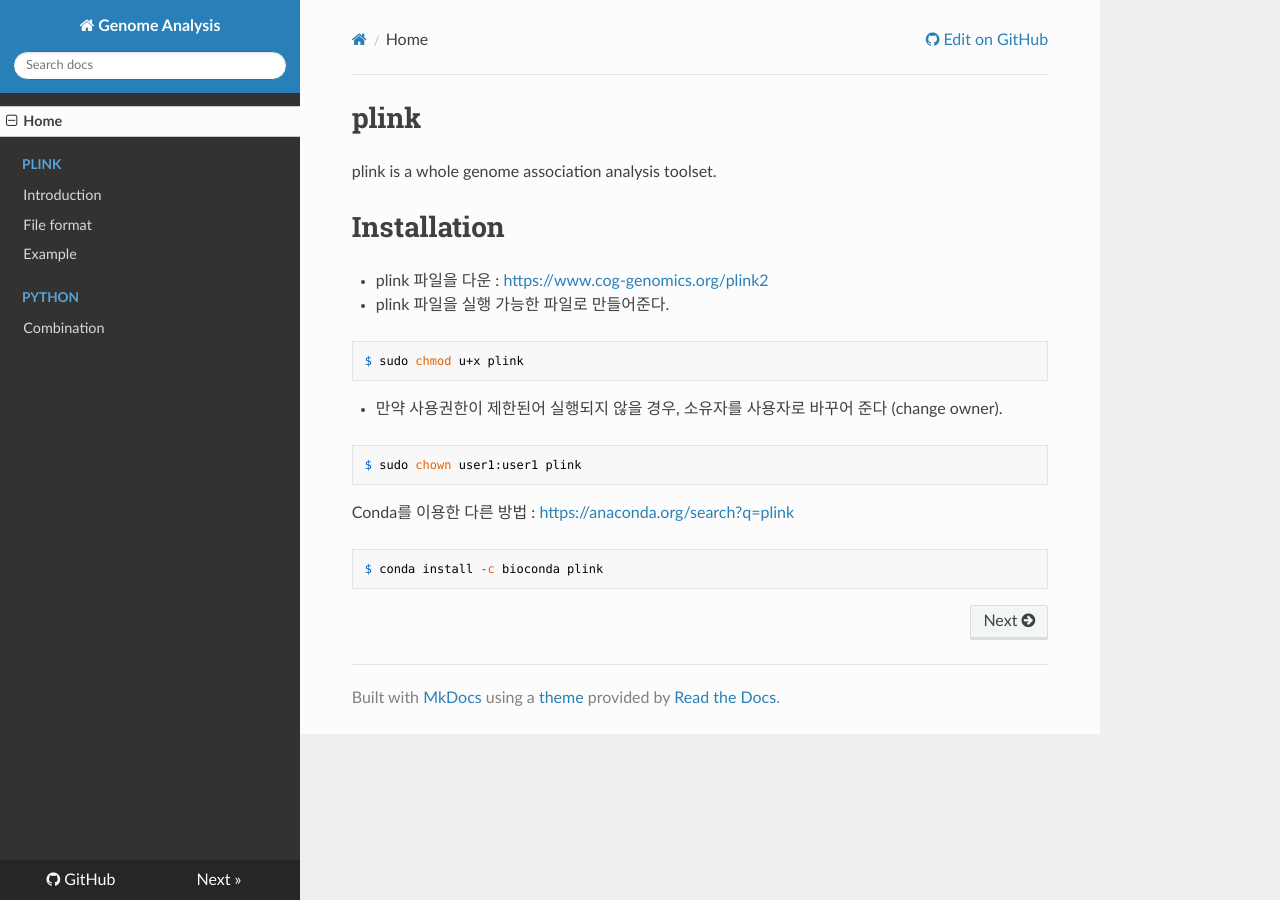
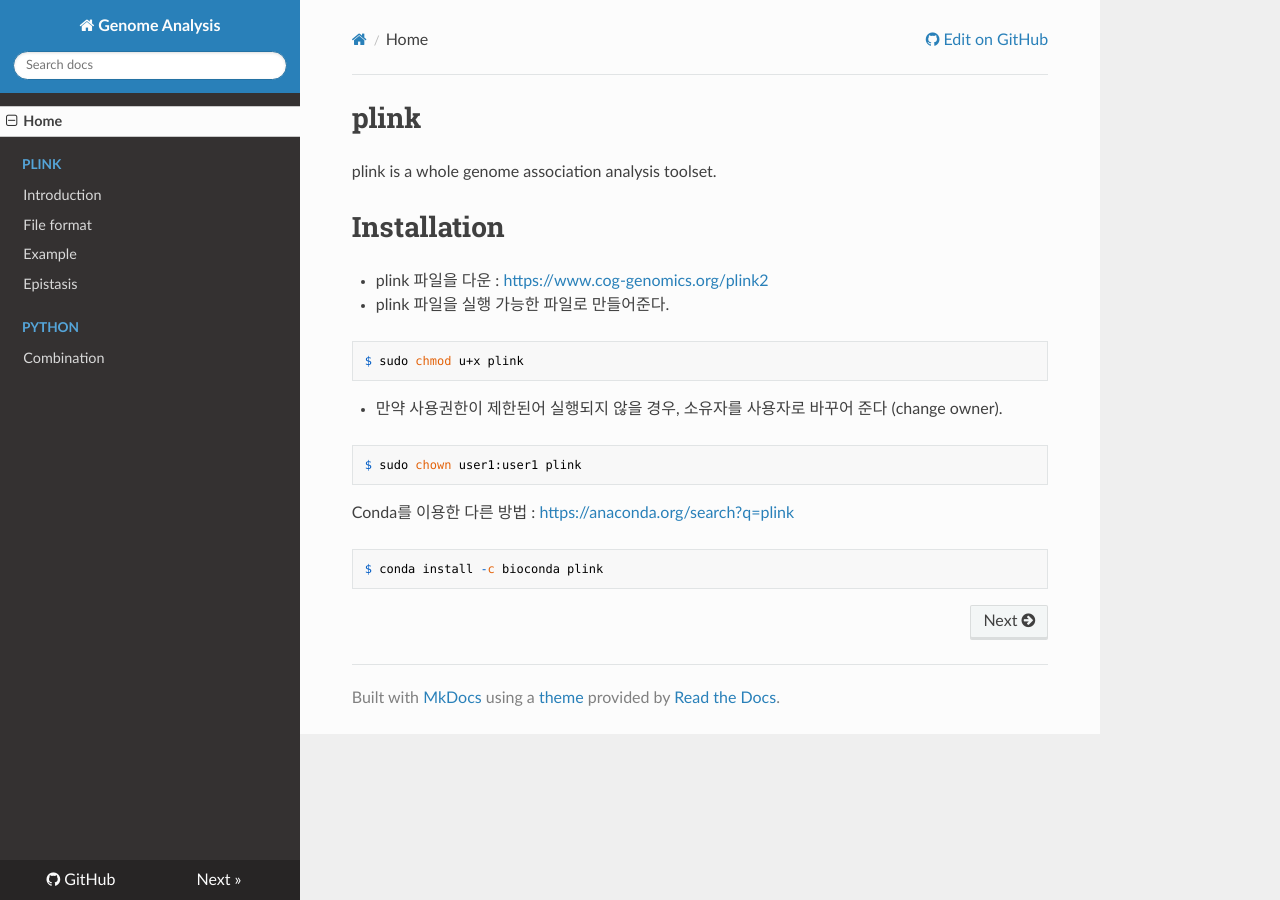
Before and after one commit to WonyoungCho/plink, an MkDocs documentation site: the page built from docs/index.md, in a window 1280 px wide. Built offline with MkDocs 1.6.1, drawn with Linux system fonts in a browser that asks for light colours; nearby versions of some CDN libraries; old or Windows-style settings are respelled for this version of MkDocs.

Commit message:
Update mkdocs.yml

```diff
--- a/mkdocs.yml
+++ b/mkdocs.yml
@@ -12,6 +12,7 @@ pages:
         - 'Introduction' : 'plink_int.md'
         - 'File format' : 'plink_fmt.md'
         - 'Example' : 'plink_ex.md'
+    - Epistasis: 'epistasis.md'
     - Python:
         - 'Combination' : 'python_combo.md'
 
```
